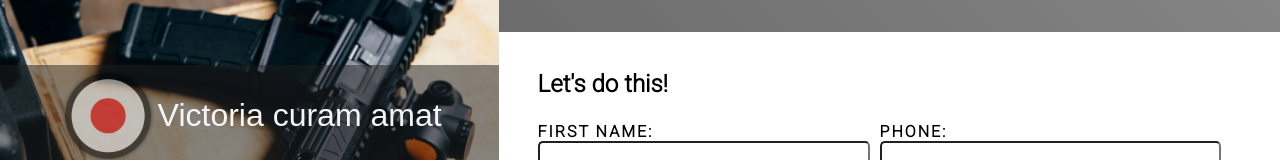
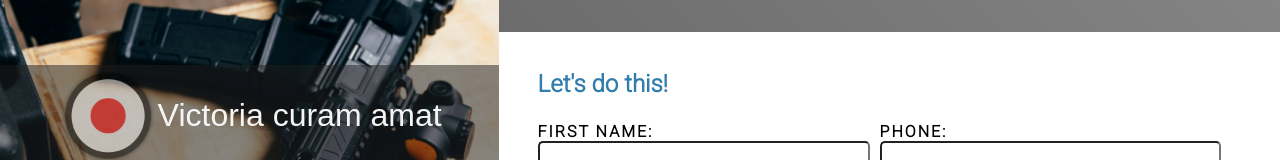
Before and after one commit to esousacosta/sign-in-form, a plain HTML site: page index.html in a window 1280 px wide. Shown: the part 287-447 px from the top of the page. Drawn offline with Linux system fonts and the light colour scheme; a web font is replaced by a local one.

Commit message:
Add final visual tweak - blue color in call-to-action text

```diff
--- a/styles/style.css
+++ b/styles/style.css
@@ -78,7 +78,9 @@ div.main-container {
 }
 
 .form-section > p {
+    font-weight: 900;
     margin-top: 0px;
+    color: #317dad;
 }
 
 .form-section > form {
```
